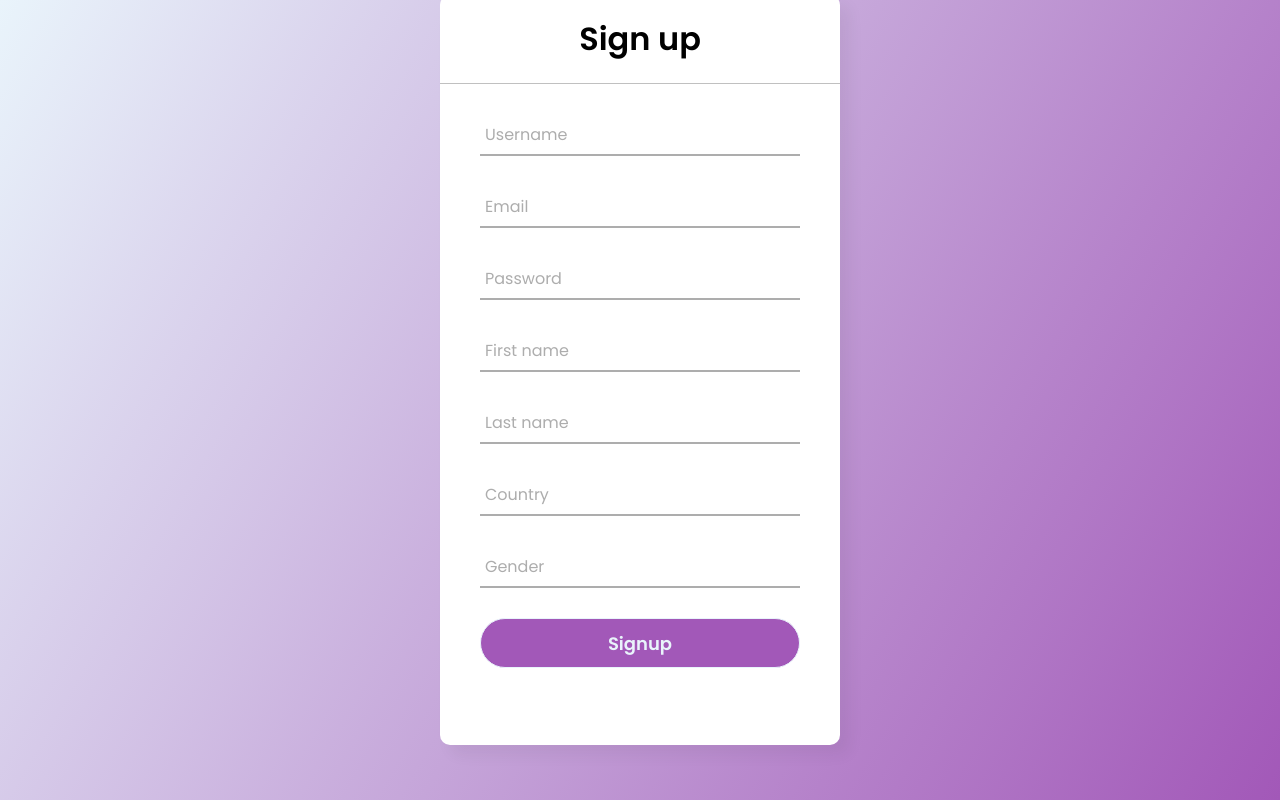
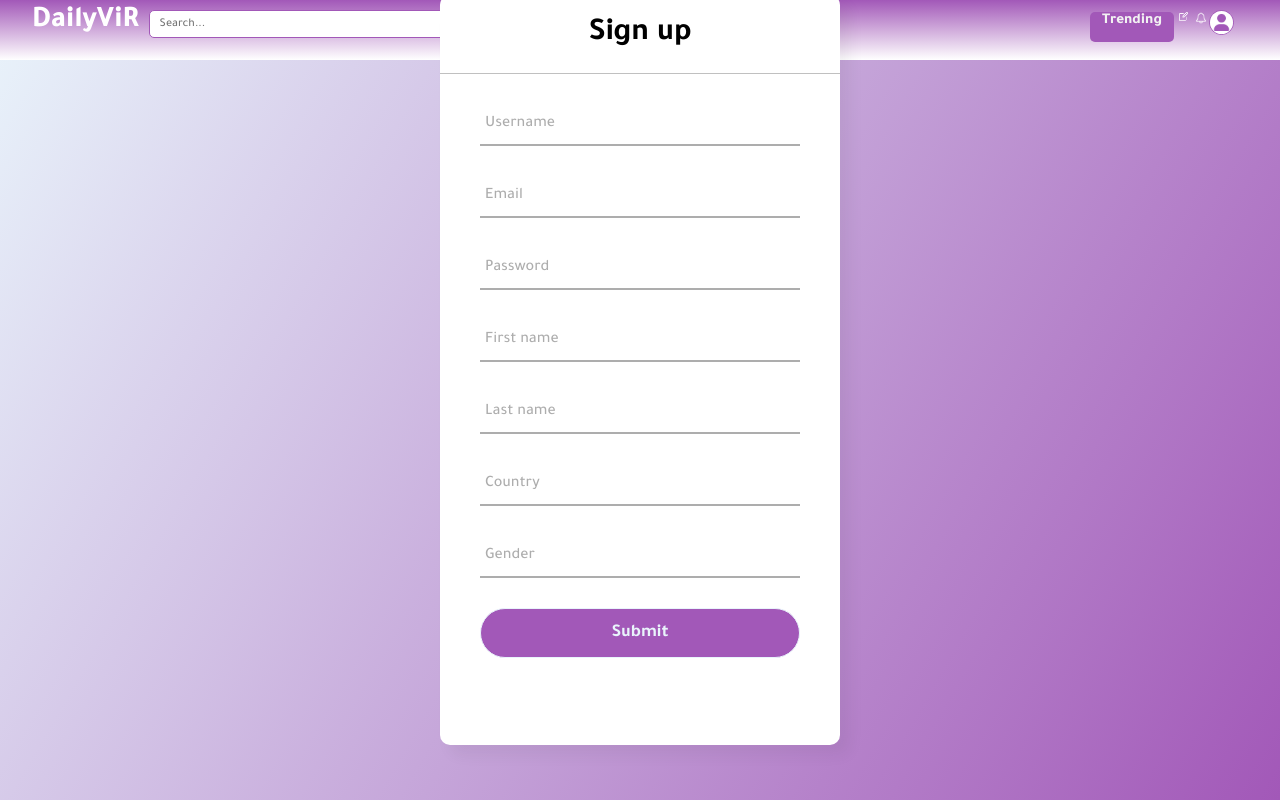
Before and after one commit to MadalinaEnasel/TW_ViR, a PHP site: page /Sign_up.html in a window 1280 px wide. Run offline with PHP 8.4, Linux system fonts and the light colour scheme.

Commit message:
Add files via upload

```diff
--- a/signup/Sign_up.css
+++ b/signup/Sign_up.css
@@ -1,9 +1,9 @@
-@import url('https://fonts.googleapis.com/css2?family=Noto+Sans:wght@700&family=Poppins:wght@400;500;600&display=swap');
+@import url('https://fonts.googleapis.com/css2?family=Tajawal:wght@500;700;800&display=swap');
 *{
   margin: 0;
   padding: 0;
   box-sizing: border-box;
-  font-family: "Poppins", sans-serif;
+  font-family: "Tajawal", sans-serif;
 }
 body{
   margin: 0;
@@ -94,6 +94,7 @@ input[type="submit"]{
   font-weight: 700;
   cursor: pointer;
   outline: none;
+
 }
 input[type="submit"]:hover{
   border-color: #a258b8;
@@ -112,3 +113,175 @@ input[type="submit"]:hover{
 .signup_link a:hover{
   text-decoration: underline;
 }
+.logo {
+  float: left;
+  height: 22px;
+  width: 30px;
+  padding: 15px 2px 0 30px;
+}
+.text--logo {
+  color: white;
+  font-weight: 800;
+  font-size: 30px;
+  float: left;
+  padding-top: 4px;
+  padding-right: 4px;
+  text-align: initial;
+  text-decoration: none;
+
+}
+.menuBar {
+  background-image: linear-gradient(#A258B8, white);
+  overflow: hidden;
+  height: 60px;
+  position: relative;
+  display: flex;
+  color: white;
+  font-weight: 800;
+  font-size: 30px;
+}
+.trendingButton {
+  float: right;
+  align-content: center;
+  text-align: center;
+  text-anchor: middle;
+  height: 50%;
+  display: flex;
+  margin-top: 12px;
+  margin-bottom: 12px;
+  text-decoration: none;
+  padding-block-start: 12px;
+  color: #f2f2f2;
+  background-color: #A258B8;
+  border-radius: 5px;
+  box-sizing: content-box;
+  font-family: "Tajawal", sans-serif;
+  font-weight: 800;
+  font-size: 15px;
+  padding: 0 12px;
+  border: none;
+}
+.trendingButton:hover {
+  background-color: #954FA8;
+  color: white;
+  border-radius: 5px;
+  text-decoration: none;
+}
+.left {
+  width: 70%;
+  height: 100%;
+  float: left;
+}
+
+.right {
+  width: 30%;
+  height: 100%;
+  float: right;
+}
+.text--logo {
+  float:left;
+  color: white;
+  font-family: "Tajawal", sans-serif;
+  font-weight: 800;
+  font-size: 30px;
+  padding-top: 4px;
+  padding-right: 4px;
+  text-align: initial;
+  text-decoration: none;
+
+}
+
+.menuBar {
+  background-image: linear-gradient(#A258B8, white);
+  overflow: hidden;
+  height: 60px;
+  position: relative;
+  display: flex;
+  color: white;
+  font-family: "Tajawal", sans-serif;
+  font-weight: 800;
+  font-size: 30px;
+}
+
+.search {
+  height: 90%;
+  float: left;
+  width: 45%;
+  padding-left: 5px;
+  padding-top: 0;
+  display: flex;
+}
+
+.search__icon {
+  height: 20px;
+  width: 20px;
+  padding: 14px 2px 0 0;
+  margin-left: -25px;
+  border-radius: 5px;
+}
+
+.menu__icon {
+  height: 27px;
+  width: 23px;
+  padding: 10px 2px 4px 5px;
+  border-radius: 5px;
+}
+
+.notifications__icon {
+  height: 40%;
+  float: right;
+  padding: 12px 2px 0 5px;
+  border-radius: 5px;
+}
+
+.upload__icon {
+  float: right;
+  height: 35%;
+  padding: 12px 2px 0 5px;
+  border-radius: 5px;
+}
+
+.profile-account {
+  float: right;
+  position: relative;
+  height: 25px;
+  margin-right: 12%;
+  width: 25px;
+  overflow: hidden;
+  border-radius: 100%;
+  border: 1px solid #A258B8;
+  margin-top: 10px;
+}
+
+.profile-pic-div {
+  height: 40%;
+  width: 40%;
+  position: relative;
+  left: 15%;
+  border-radius: 100%;
+  overflow: hidden;
+  border: 1px solid #A258B8;
+  display: flex;
+}
+
+.padding_bottom {
+  padding-bottom: 5%;
+}
+
+.padding_left {
+  padding-left: 5%;
+}
+/* styling search bar */
+input[type=search] {
+  font-family: "Tajawal", sans-serif;
+  color: rgba(0, 0, 0, 0.94);
+  font-size: 12px;
+  width: 100%; /* Full width */
+  padding: 10px; /* Some padding */
+  border: 1px solid #A258B8; /* Gray border */
+  border-radius: 5px; /* Rounded borders */
+  box-sizing: content-box; /* How long are the boxes*/
+  margin-top: 10px; /* Add a top margin */
+  margin-bottom: 16px; /* Bottom margin */
+  resize: vertical; /* Allow the user to vertically resize the textarea (not horizontally) */
+}
--- a/signup/Sign_up.html
+++ b/signup/Sign_up.html
@@ -6,9 +6,38 @@
     <link rel="stylesheet" href="Sign_up.css">
   </head>
   <body>
+    <div class="menuBar">
+      <div class="left">
+          <a href="../Home%20Page/home_page.html"><img class="logo" src="camera.png" alt="The src doesn't exist"></a>
+          <a class="text--logo" href="../Home%20Page/home_page.html" target="_self">DailyViR</a>
+
+          <div role="search" class="search">
+              <label for="search"> </label><input type="search"  id="search" name="search" placeholder="Search...">
+              <a href="../Home%20Page/home_page.html"><img src="search.png" class="search__icon" alt="The src doesn't exist"></a>
+          </div>
+
+          <a><img src="menu.png" class="menu__icon" alt="The src doesn't exist"></a>
+
+
+      </div>
+
+      <div class="right">
+
+          <a href="user_profile.html"><img src="image.png" class="profile-account" alt="The src doesn't exist"></a>
+
+          <a href="notifications.html"><img src="notifications.png" class="notifications__icon"
+                                            alt="The src doesn't exist"></a>
+
+          <a href="../Upload%20Video/upload_video.html"><img src="upload_video.png" class="upload__icon"
+                                                             alt="The src doesn't exist"></a>
+
+          <a class="trendingButton" href="../Trending/trending.html" target="_self">Trending</a>
+
+      </div>
+  </div>
     <div class="center">
       <h1>Sign up</h1>
-      <form method="post">
+      <form>
         <div class="txt_field">
           <input type="text" required>
           <span></span>
@@ -44,7 +73,9 @@
             <span></span>
             <label>Gender</label>
           </div>
-        <input type="submit" value="Signup">
+        <a href="../login/Login.html">
+          <input type="submit"/>
+        </a>
       </form>
     </div>
 
```
Also changed, not shown: signup/camera.png (added), signup/image.png (added), signup/menu.png (added), signup/notifications.png (added), signup/search.png (added), signup/upload_video.png (added).
